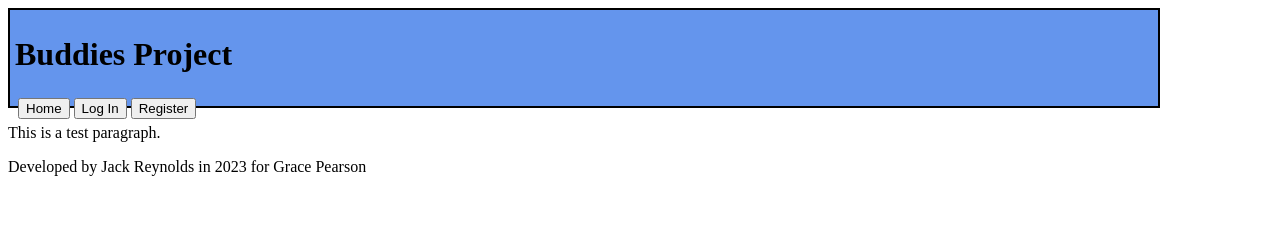
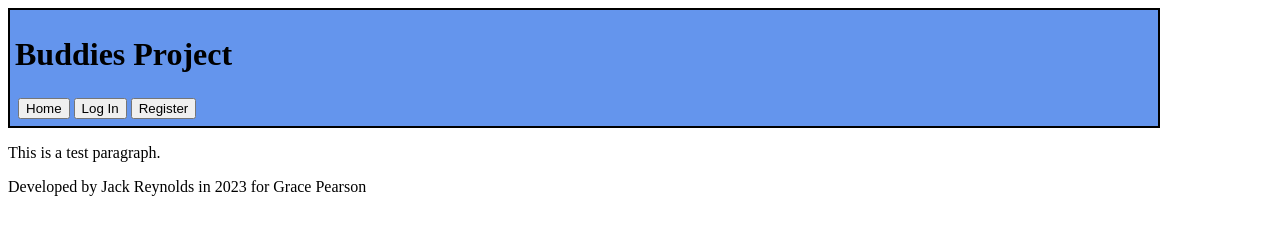
Before and after one commit to jhawkreynolds/buddies, a plain HTML site: page pages/home/index.html in a window 1280 px wide. Drawn offline with Linux system fonts and the light colour scheme.

Commit message:
Update primary.css

```diff
--- a/pages/css/primary.css
+++ b/pages/css/primary.css
@@ -6,6 +6,6 @@
     border-style: solid;
     border-width: 2px;
     width: 90%;
-    height: 86px;
+    height: 106px;
     padding: 5px;
 }
```
